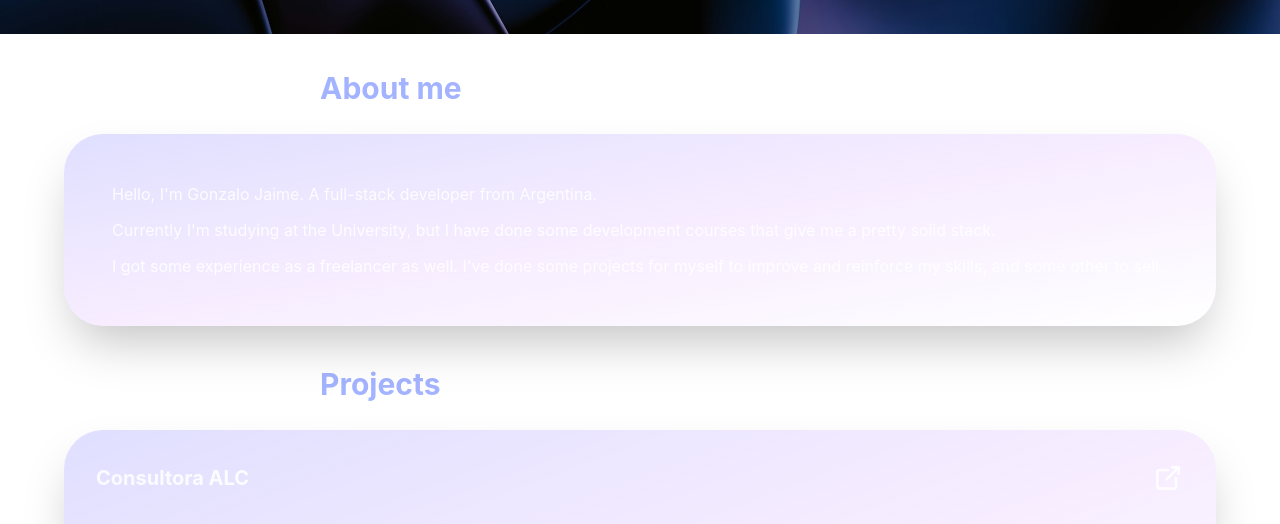
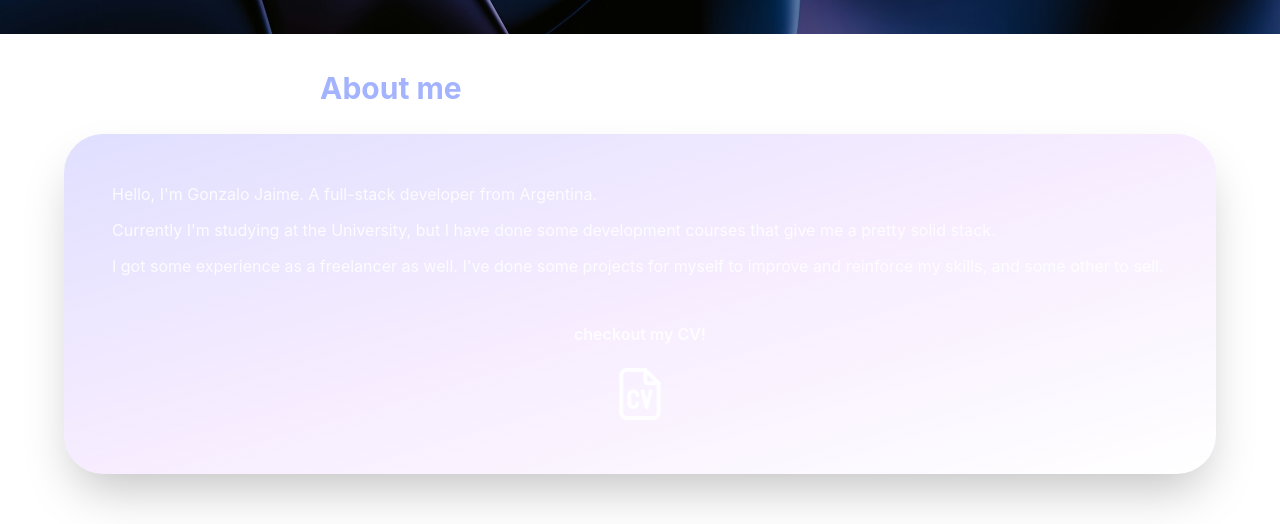
Before and after one commit to GzaJai/portfoliov2, a React (Vite) app: page / in a window 1280 px wide. Shown: the part 766-1290 px from the top of the page. Built offline with nearby package versions, Linux system fonts and the light colour scheme; grey boxes are pictures that could not be loaded.

Commit message:
adding CV

```diff
--- a/src/App.jsx
+++ b/src/App.jsx
@@ -68,15 +68,26 @@ function App() {
           </div>
 
         </section>
-        <section id='about'>
+        <section id='about' className='mb-48'>
           <h3 className='w-[60%] mx-auto mb-7 font-bold text-3xl text-indigo-300 md:w-[50%]'>About me</h3>
           <div className="w-[90%] mx-auto bg-linear-to-br from-indigo-500/20 via-purple-500/10 to-transparent backdrop-blur-md rounded-[39px] shadow-2xl p-12">
             <div className='flex flex-col w-full gap-3'>
                 <p>Hello, I'm Gonzalo Jaime. A full-stack developer from Argentina. </p>
                 <p>Currently I'm studying at the University, but I have done some development courses that give me a pretty solid stack.</p>
                 <p>I got some experience as a freelancer as well. I've done some projects for myself to improve and reinforce my skills, and some other to sell.</p>
+                <p className='text-center font-semibold pt-8 pb-4'>checkout my CV!</p>
               </div>
+              <a className='mx-auto w-full ' href="https://drive.google.com/file/d/1redMsxAEaUpyPs-slkqpAG9fZxGjFUbX/view?pli=1">
+                <svg className='mx-auto w-full ' xmlns="http://www.w3.org/2000/svg" width="64" height="64" viewBox="0 0 24 24" fill="none" stroke="#ffffffde" strokeWidth="1.5" strokeLinecap="round" strokeLinejoin="round"
+                >
+                  <path d="M14 3v4a1 1 0 0 0 1 1h4" />
+                  <path d="M17 21h-10a2 2 0 0 1 -2 -2v-14a2 2 0 0 1 2 -2h7l5 5v11a2 2 0 0 1 -2 2z" />
+                  <path d="M11 12.5a1.5 1.5 0 0 0 -3 0v3a1.5 1.5 0 0 0 3 0" />
+                  <path d="M13 11l1.5 6l1.5 -6" />
+                </svg>
+              </a>
           </div>
+
         </section>
         <section id="projects" className='mt-10'>
           <h3 className='w-[60%] mx-auto mb-7 font-bold text-3xl text-indigo-300 md:w-[50%]'>Projects</h3>
```
